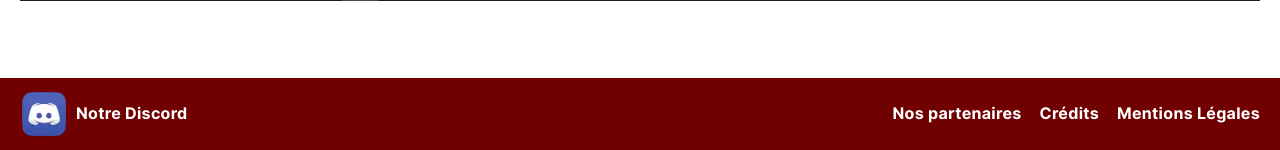
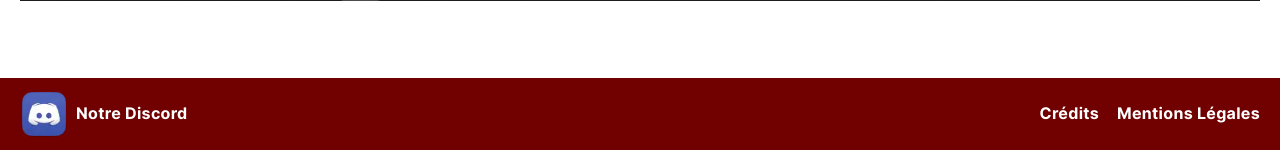
Before and after one commit to OkaniYoshiii/les-fraternels-site-web, a PHP site: page /index.php in a window 1280 px wide. Shown: the part 4608-4758 px from the top of the page. Run offline with PHP 8.4, Linux system fonts and the light colour scheme.

Commit message:
Supression temporaire du lien vers la page partenaires

```diff
--- a/components/footer.php
+++ b/components/footer.php
@@ -6,7 +6,7 @@
         </a>
         <div class="footer-links">
             <ul>
-                <li><a href="/pages/partenaires.php">Nos partenaires</a></li>
+                <!-- <li><a href="/pages/partenaires.php">Nos partenaires</a></li> -->
                 <li><a href="/pages/credits.php">Crédits</a></li>
                 <li><a href="/CGU.odt" download>Mentions Légales</a></li>
             </ul>
```
